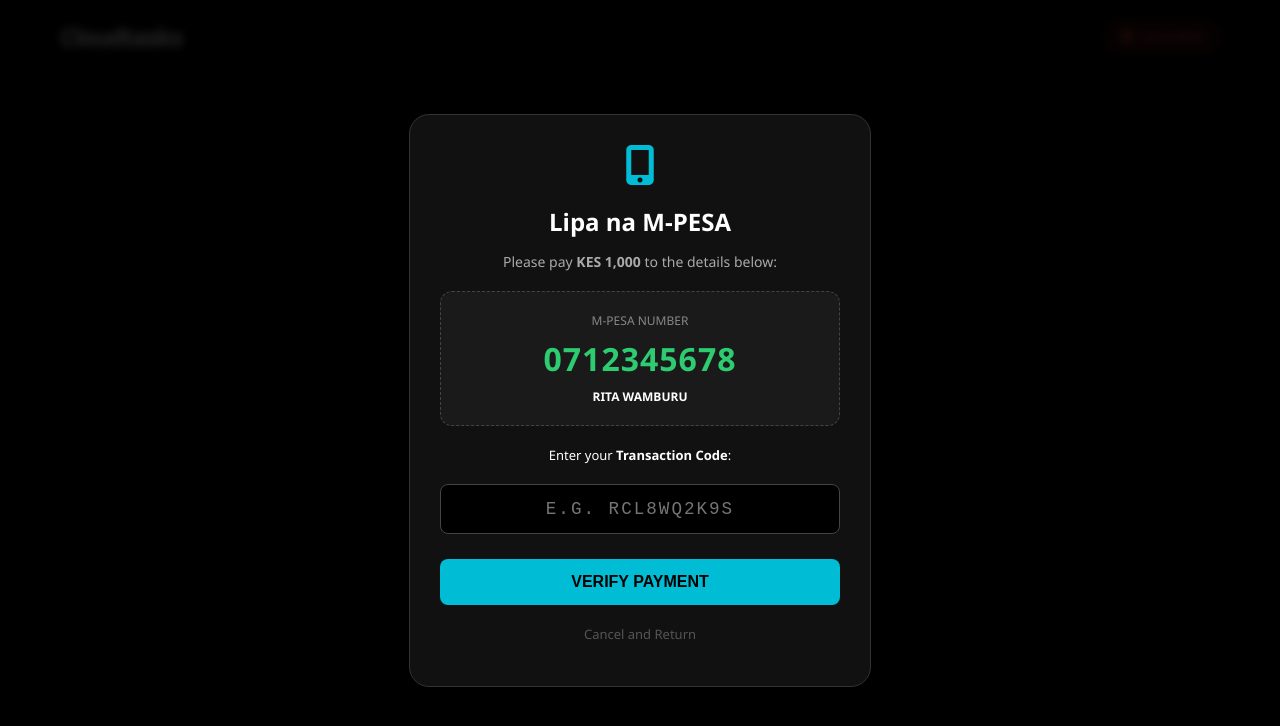
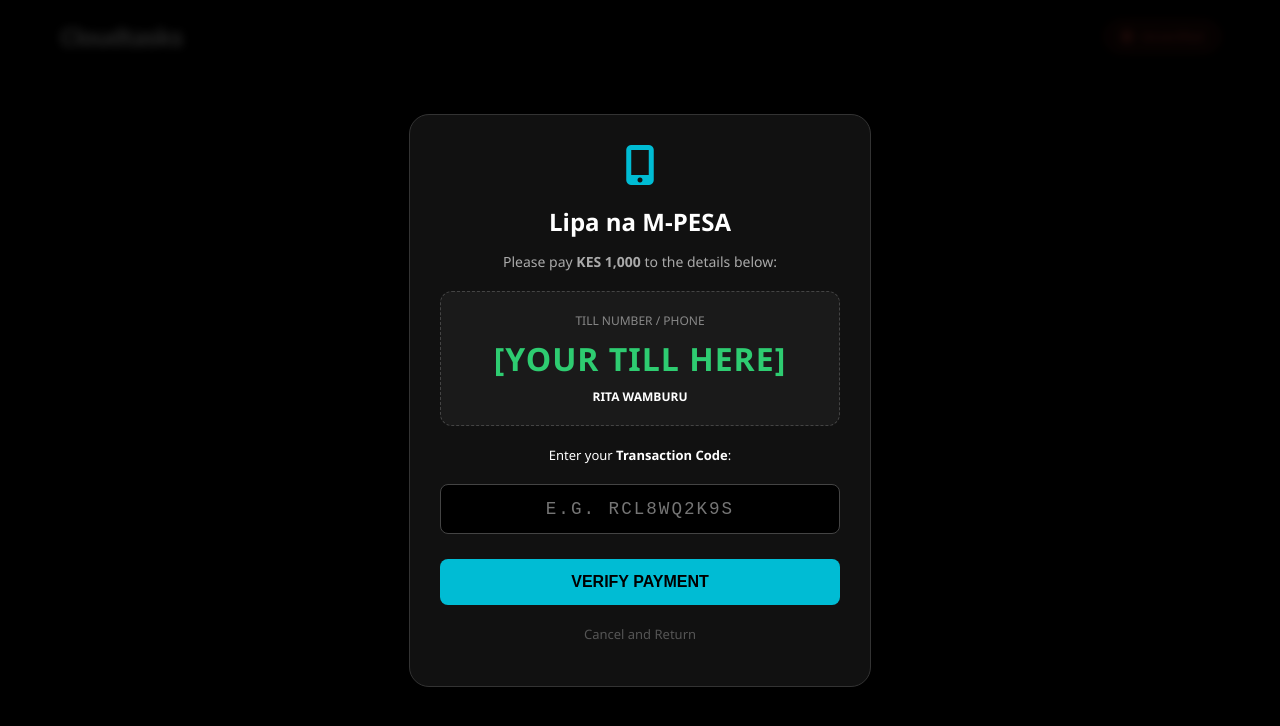
Before and after one commit to TechSpec71/Cloudtasks-web, a website: page dashboard.html in a window 1280 px wide. Both pictures are taken after a click on the button "GET ACCESS NOW". Drawn offline with Linux system fonts and the light colour scheme.

Commit message:
Update dashboard.html

```diff
--- a/dashboard.html
+++ b/dashboard.html
@@ -171,8 +171,8 @@
             <p style="font-size: 14px; color: #aaa;">Please pay <b>KES 1,000</b> to the details below:</p>
 
             <div class="payment-box">
-                <p style="margin:0; font-size:12px; color: #888; text-transform: uppercase;">M-Pesa Number</p>
-                <h1 style="margin:8px 0; color:#2ecc71; letter-spacing: 1px;">0712345678</h1>
+                <p style="margin:0; font-size:12px; color: #888; text-transform: uppercase;">Till Number / Phone</p>
+                <h1 style="margin:8px 0; color:#2ecc71; letter-spacing: 1px;">[YOUR TILL HERE]</h1>
                 <p style="margin:0; font-size:12px; font-weight: bold;">RITA WAMBURU</p>
             </div>
 
@@ -188,6 +188,7 @@
         // Simulate Loading Finish
         window.addEventListener('load', () => {
             setTimeout(() => {
+                document.getElementById('loader').style.fadeOut = "slow";
                 document.getElementById('loader').style.display = 'none';
             }, 2000);
         });
```
